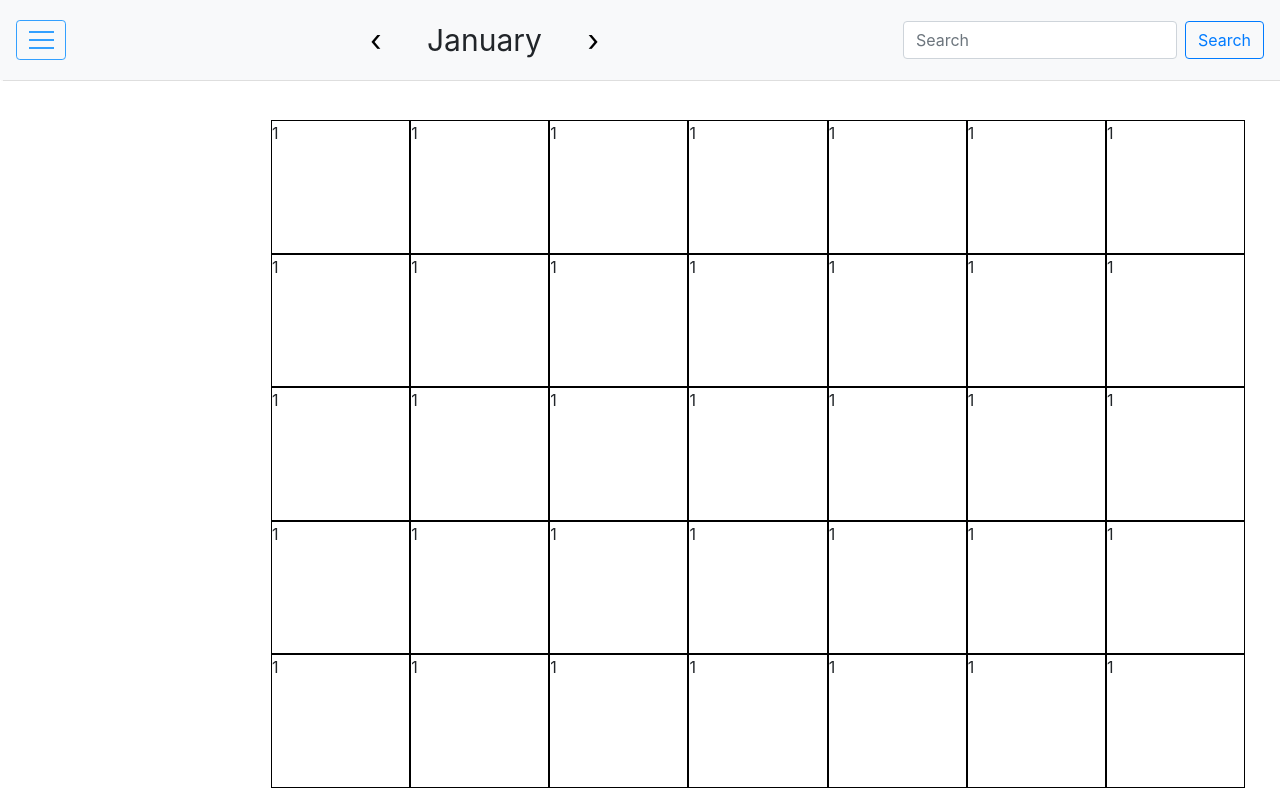
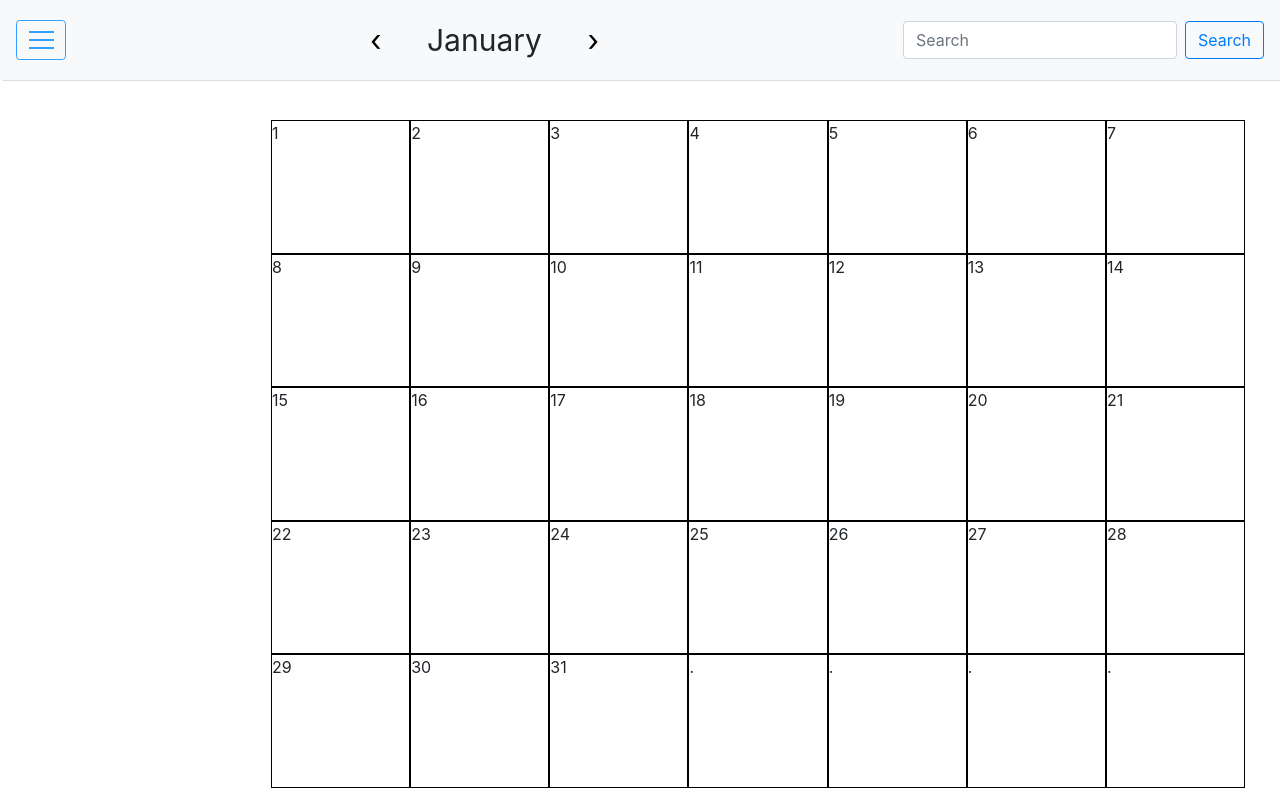
Before and after one commit to nickmckenney/calanderprojectMERN, a React (Create React App) app: page / in a window 1280 px wide. Built offline with nearby package versions, Linux system fonts and the light colour scheme; no server answers.

Commit message:
Everyday starts on sunday.

```diff
--- a/src/Container.js
+++ b/src/Container.js
@@ -7,13 +7,25 @@ class Board extends React.Component {
   }
   renderSquare = () => {
     var rows = [];
-
+    let q = 1;
     let holidays = this.props.holidayArray;
     let daysInMonth = this.props.days[this.props.month];
     console.log(daysInMonth);
+    let printDays = [];
+
+    while (daysInMonth != 0) {
+      printDays.push(q);
+      q += 1;
+      daysInMonth -= 1;
+    }
     for (var i = 0; i < 35; i++) {
-      rows.push(<Square value={1} key={i} />);
+      if (printDays[i] > daysInMonth) {
+        rows.push(<Square value={printDays[i]} key={i} />);
+      } else {
+        rows.push(<Square value={"."} key={i} />);
+      }
     }
+
     return <div>{rows}</div>;
   };
   render() {
```
